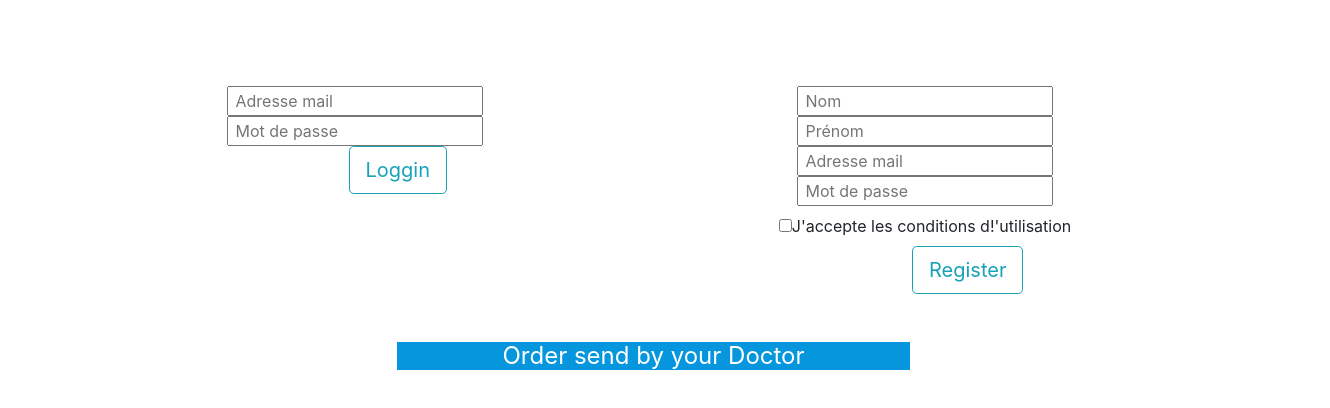
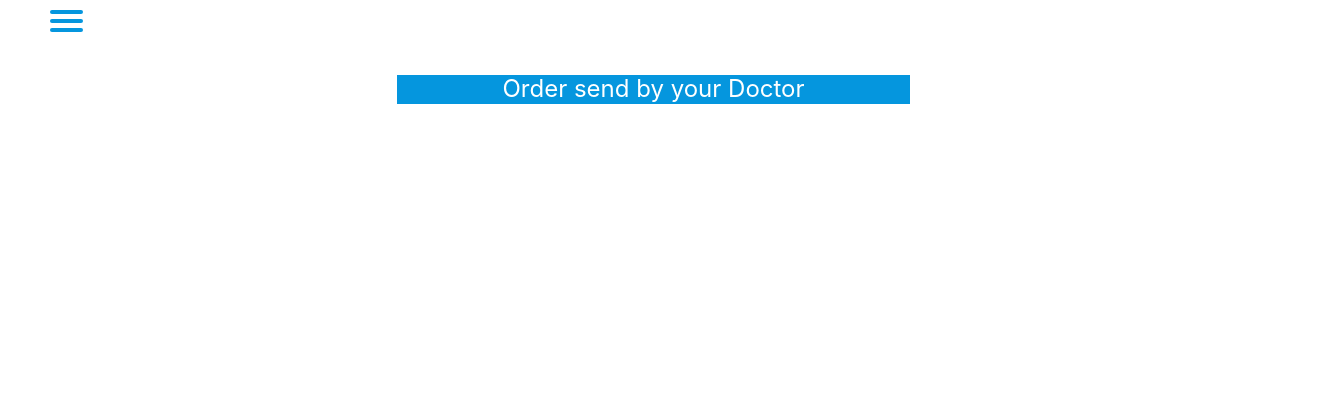
Before and after one commit to nadir-13016/hackathon2doctopills_front, a React (Create React App) app: page /order in a window 1280 px wide. Shown: the top 408 px of the page, 1330 px wide, since content can reach past the window. Built offline with nearby package versions, Linux system fonts and the light colour scheme; no server answers.

Commit message:
pull elements from features

```diff
--- a/src/Router.js
+++ b/src/Router.js
@@ -1,26 +1,24 @@
-import React from 'react'
-import { Switch ,Route } from 'react-router-dom'
-import Accueil from './components/accueil/Accueil'
-import InfosPatient from './components/infosPatient/InfosPatient'
-import FormOrder from './components/formOrder/FormOrder'
-import Order from './components/order/Order'
-import Pilule from './components/pilule/Pilule'
-import Rdv from './components/rdv/Rdv'
-import Footer from './components/footer/Footer'
-import BarNav from './components/barNav/BarNav'
-import Landing from './components/Landing/Landing'
-// import ChatBot from "./components/chatBot/ChatBot";
+import React from "react";
+import { Switch, Route } from "react-router-dom";
+import Accueil from "./components/accueil/Accueil";
+import InfosPatient from "./components/infosPatient/InfosPatient";
+import FormOrder from "./components/formOrder/FormOrder";
+import Order from "./components/order/Order";
+import Pilule from "./components/pilule/Pilule";
+import Rdv from "./components/rdv/Rdv";
+// import Chat from './components/chat/Chat'
+import BarNav from "./components/barNav/BarNav";
+import Landing from "./components/Landing/Landing";
 
-const Router = () =>{
+const Router = () => {
   return (
     <>
-    {/* <BarNav /> */}
-    <Landing />
+      <BarNav />
       <Switch>
-      {/* <Route exact path="/" component={Accueil} /> */}
+        <Route exact path="/" component={Accueil} />
         <Route path="/FormOrder" component={FormOrder} />
         <Route path="/Order" component={Order} />
-      {/* <Route path="/ChatBot" component={ChatBot} /> */}
+        {/* <Route path="/Chat" component={Chat} /> */}
         <Route path="/Pilule" component={Pilule} />
         {/* <Route path="/InfosPatient" component={InfosPatient} />
       <Route path="/Rdv" component={Rdv} /> */}
@@ -28,5 +26,5 @@ return (
       {/* <Footer/>*/}
     </>
   );
-}
-export default Router
+};
+export default Router;
```
Lines whose indentation alone changed are shown as unchanged.
